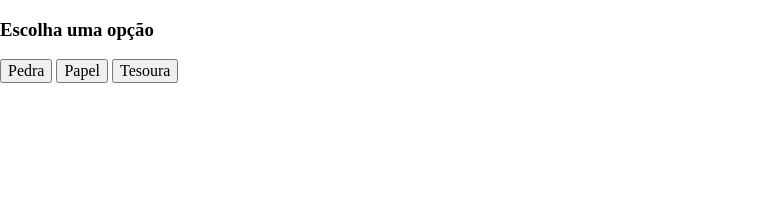
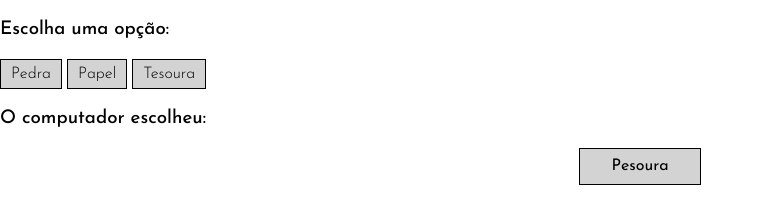
Before and after one commit to Kenzie-Academy-Brasil-Developers/entrega-construa-um-jogo-de-azar-sprint-3-luan-ferreir4, a plain HTML site: page index.html in a window 1280 px wide. Both pictures are taken after a click on the button "Pedra". Shown: the whole page, without its empty margins (0-764 px from the left). Drawn offline with nearby package versions, Linux system fonts and the light colour scheme.

Commit message:
Maior parte da lógica implementada, falta comparar a combinação da partida com as combinações que permitem o usuario ganhar

```diff
--- a/index.html
+++ b/index.html
@@ -9,16 +9,36 @@
 
     <link rel="stylesheet" href="style.css">
 
+    <link rel="preconnect" href="https://fonts.googleapis.com">
+    <link rel="preconnect" href="https://fonts.gstatic.com" crossorigin>
+    <link href="https://fonts.googleapis.com/css2?family=Josefin+Sans:wght@300;400;500;700&display=swap" rel="stylesheet">
     <title>Jokenpo!</title>
 </head>
 <body>
+
     <main>
-        <h3>Escolha uma opção</h3>
-        <div class="bttnsContainer">
-           <button>Pedra</button>
-           <button>Papel</button>
-           <button>Tesoura</button>
-        </div>
+
+        <section class="playerContainer">
+
+            <h3 class="containersTitle">Escolha uma opção:</h3>
+            <div id="bttns-list" class="bttnsContainer">
+                <button id="pedraBttn">Pedra</button>
+                <button id="papelBttn">Papel</button>
+                <button id="tesouraBttn">Tesoura</button>
+            </div>
+
+        </section>
+
+        <section class="pcContainer">
+
+            <h3 class="containersTitle">O computador escolheu:</h3>
+            <div id="pcChoice" class="pc"></div>
+            <div id=result></div>
+
+        </section>
+
     </main>
+
+    <script src="script.js"></script>
 </body>
 </html>
--- a/script.js
+++ b/script.js
@@ -0,0 +1,76 @@
+//  const pedra = document.getElementById("pedraBttn");
+//  pedra.dataset.buttonNum ="1"
+const playerBttns = document.querySelectorAll("#bttns-list > button");
+console.log(playerBttns);
+let playerBttnsArr = [...playerBttns];
+console.log(playerBttnsArr);
+
+
+const pcChoice = document.getElementById("pcChoice");
+let pcPlay = Math.floor(Math.random()*3);
+console.log(pcPlay);
+let pcOption = 0;
+
+
+function pcString(){
+    if(pcPlay === 0){
+        pcOption = 'Pedra'
+    }
+    if(pcPlay === 1){
+        pcOption = 'Papel'
+    }
+    if(pcPlay === 2){
+        pcOption = 'Pesoura'
+    }
+    return pcOption;
+}
+
+let matchCombination = [];
+let combination = [];
+
+const resultContainer = document.getElementById("result");
+
+const winingCombinations = [
+    [0,2],
+    [1,0],
+    [2,1]
+]
+
+for(let cont = 0; cont < playerBttnsArr.length; cont++){
+
+    let bttn = playerBttnsArr[cont];
+
+    bttn.dataset.buttonId = cont;
+    console.log(bttn);
+
+    bttn.addEventListener('click', getMatch);
+}
+
+
+
+
+function getMatch(evento){
+    pcChoice.innerHTML = pcString();
+
+        let buttonData = evento.target.getAttribute('data-button-id');
+        console.log(buttonData)
+        let buttonDataNum = parseInt(buttonData);
+
+        matchCombination.push(buttonDataNum, pcPlay)
+        console.log(matchCombination);
+
+        for(row = 0; row < winingCombinations.length; row++){
+           combination = winingCombinations[row];
+            console.log(winingCombinations[row])
+
+            if(matchCombination === combination[row]){
+                resultContainer.innerHTML = "Você venceu!";
+            }
+        }
+
+        if(buttonDataNum === pcPlay){
+            resultContainer.innerHTML = "Empate!";
+        }
+
+
+    }
--- a/style.css
+++ b/style.css
@@ -0,0 +1,35 @@
+:root{
+    --font-bold: 500;
+    --font-normal: 400;
+    --font-light: 300;
+}
+
+body{
+    font-family: 'Josefin Sans', sans-serif;
+
+}
+main button:hover{
+    cursor: pointer;
+}
+.containersTitle{
+    font-weight: var(--font-bold);
+}
+
+.bttnsContainer button{
+    font-weight: var(--font-light);
+    padding: 5px 10px;
+
+    background-color: #d3d3d3;
+    border: 1px solid #000;
+}
+.pc{
+    padding: 5px 10px;
+    width: 100px;
+    margin: 0 auto;
+    height: 25px;
+    line-height: 25px;
+    text-align: center;
+
+    background-color: #d3d3d3;
+    border: 1px solid #000;
+}
```
